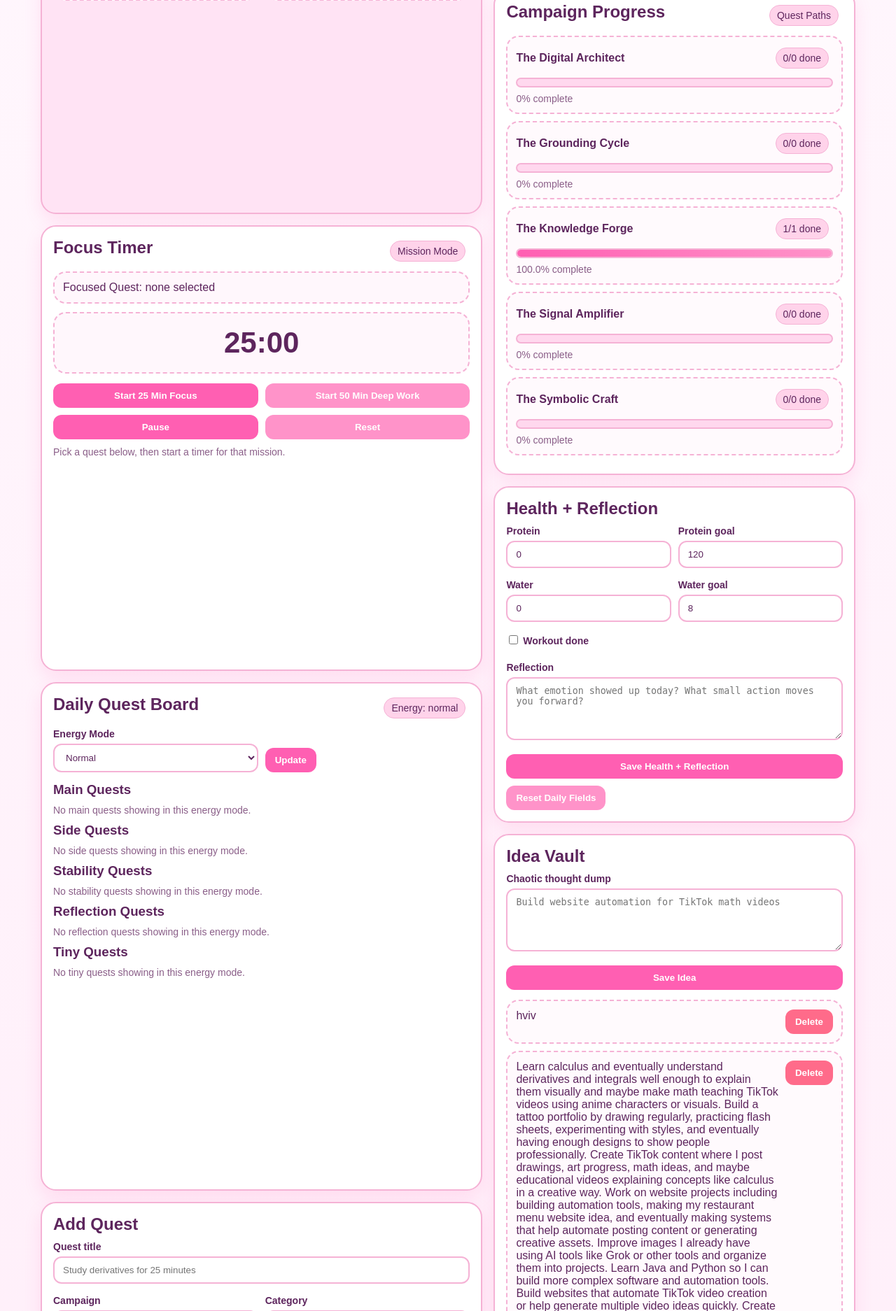
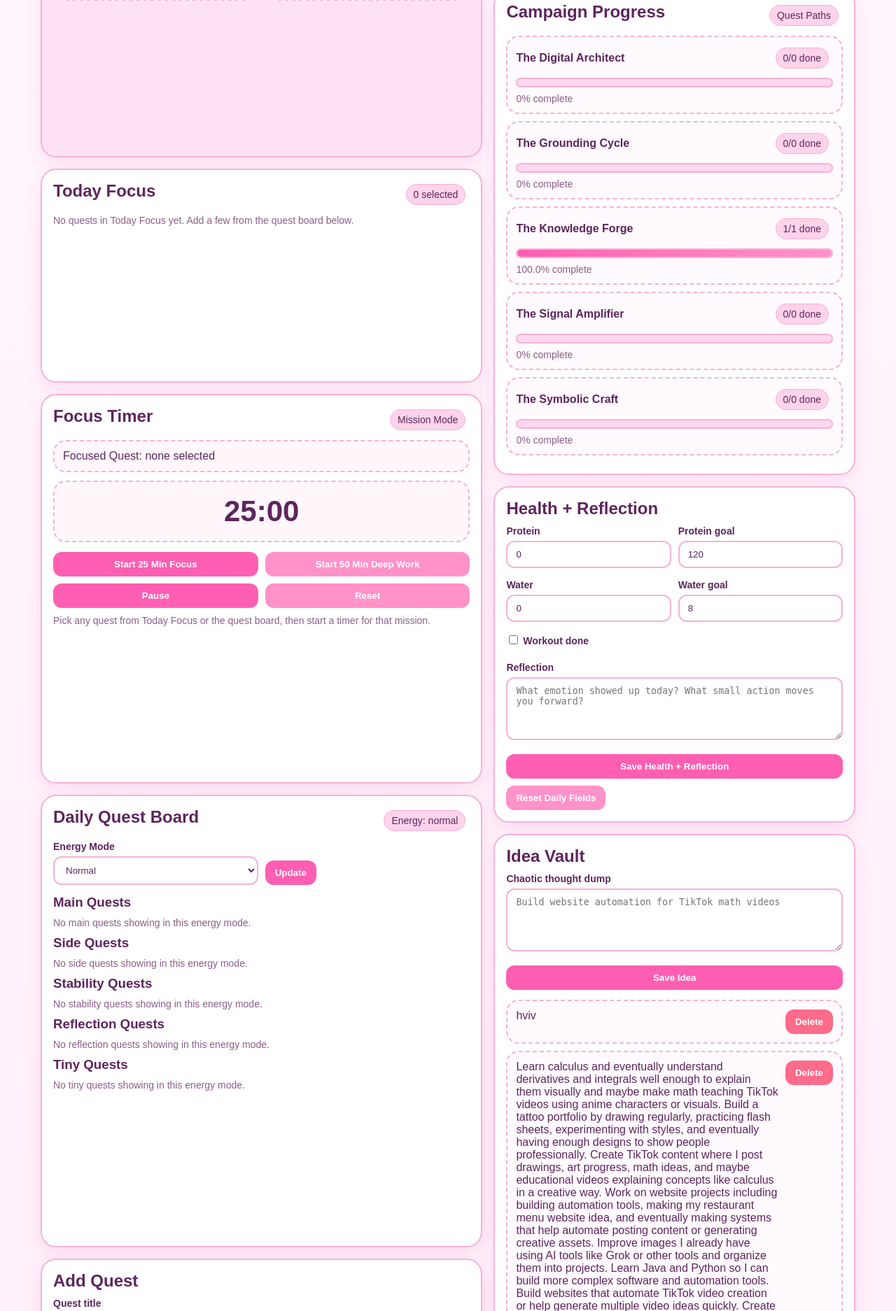
Before and after one commit to morrowland-code/lifequest_personal, a Flask app: page / in a window 1280 px wide. Shown: the part 351-2225 px from the top of the page at 70% size. Run offline with Flask 3, Linux system fonts and the light colour scheme; data comes from the database, SQL or seed files in the repository.

Commit message:
Update dashboard.html

```diff
--- a/templates/dashboard.html
+++ b/templates/dashboard.html
@@ -50,6 +50,45 @@
 
     <div class="card">
       <div class="section-title">
+        <h2>Today Focus</h2>
+        <span class="pill">{{ today_quests|length }} selected</span>
+      </div>
+
+      {% if today_quests %}
+        {% for quest in today_quests %}
+          <div class="quest" style="background:#fff7fc;">
+            <div style="display:flex; justify-content:space-between; gap:10px; align-items:center;">
+              <strong>{{ quest.title }}</strong>
+              <span class="pill">{{ quest.xp_reward }} XP</span>
+            </div>
+
+            <div class="muted" style="margin-top:6px;">
+              {{ quest.campaign_name or 'No campaign' }} · {{ quest.category }}
+            </div>
+
+            <div class="actions-inline">
+              <button
+                type="button"
+                class="btn-secondary focus-btn"
+                data-id="{{ quest.id }}"
+                data-title="{{ quest.title }}"
+              >
+                Focus Now
+              </button>
+
+              <form action="{{ url_for('remove_quest_from_today', quest_id=quest.id) }}" method="post">
+                <button type="submit" class="btn-secondary">Remove from Today</button>
+              </form>
+            </div>
+          </div>
+        {% endfor %}
+      {% else %}
+        <div class="muted">No quests in Today Focus yet. Add a few from the quest board below.</div>
+      {% endif %}
+    </div>
+
+    <div class="card">
+      <div class="section-title">
         <h2>Focus Timer</h2>
         <span class="pill">Mission Mode</span>
       </div>
@@ -73,7 +112,7 @@
       </div>
 
       <div class="muted" style="margin-top:10px;">
-        Pick a quest below, then start a timer for that mission.
+        Pick any quest from Today Focus or the quest board, then start a timer for that mission.
       </div>
     </div>
 
@@ -106,15 +145,17 @@
                 <strong>{{ quest.title }}</strong>
                 <span class="pill">{{ quest.xp_reward }} XP</span>
               </div>
+
               <div class="muted" style="margin-top:6px;">
                 {{ quest.campaign_name or 'No campaign' }} · {{ quest.strategy_count }} strategies
+                {% if quest.is_today %}
+                  · In Today Focus ✨
+                {% endif %}
               </div>
+
               {% for strategy in strategies if strategy.quest_id == quest.id %}
-
                 <div style="margin-top:6px; padding-left:12px; border-left:3px solid #ffd8ee;">
-
                   <div style="display:flex; justify-content:space-between; align-items:center; gap:10px;">
-
                     <span>
                       {% if strategy.completed %}
                         ✔ {{ strategy.text }}
@@ -128,11 +169,8 @@
                         <button type="submit" class="btn-secondary">+10 XP</button>
                       </form>
                     {% endif %}
-
                   </div>
-
                 </div>
-
               {% endfor %}
 
               {% if quest.notes %}
@@ -149,9 +187,20 @@
                   Focus This Quest
                 </button>
 
+                {% if quest.is_today %}
+                  <form action="{{ url_for('remove_quest_from_today', quest_id=quest.id) }}" method="post">
+                    <button type="submit" class="btn-secondary">Remove from Today</button>
+                  </form>
+                {% else %}
+                  <form action="{{ url_for('add_quest_to_today', quest_id=quest.id) }}" method="post">
+                    <button type="submit" class="btn-secondary">Add to Today</button>
+                  </form>
+                {% endif %}
+
                 <form action="{{ url_for('complete_quest', quest_id=quest.id) }}" method="post">
                   <button type="submit">Complete Quest</button>
                 </form>
+
                 <form action="{{ url_for('delete_quest', quest_id=quest.id) }}" method="post">
                   <button type="submit" class="btn-danger">Delete</button>
                 </form>
@@ -394,6 +443,9 @@
           </div>
           <div class="muted">
             {{ quest.campaign_name or 'No campaign' }} · {{ quest.category }} · {{ quest.xp_reward }} XP
+            {% if quest.is_today %}
+              · In Today Focus ✨
+            {% endif %}
           </div>
           {% if quest.notes %}
             <div style="margin-top:6px;">{{ quest.notes }}</div>
@@ -407,30 +459,21 @@
 </div>
 
 <script>
-
 document.addEventListener("DOMContentLoaded", function () {
-
   const buttons = document.querySelectorAll(".focus-btn");
 
   buttons.forEach(btn => {
-
     btn.addEventListener("click", function () {
-
       const questId = this.dataset.id;
       const questTitle = this.dataset.title;
 
       if (typeof selectQuest === "function") {
         selectQuest(questId, questTitle);
       }
-
     });
-
   });
-
 });
-
 </script>
-
 
 <script src="{{ url_for('static', filename='timer.js') }}"></script>
 
```
Lines whose indentation alone changed are shown as unchanged.
